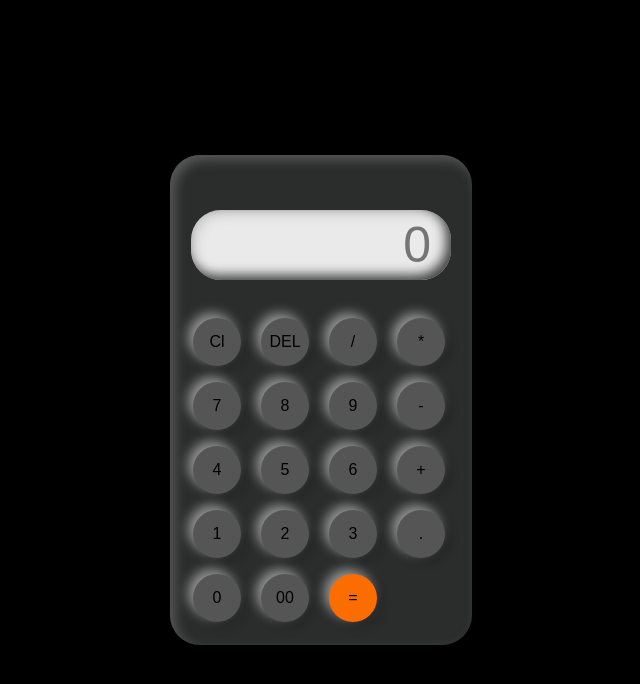
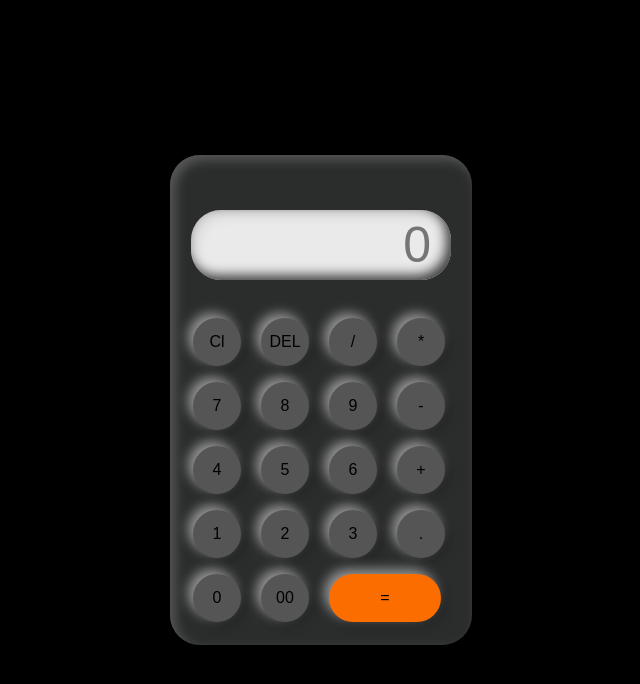
Before and after one commit to abhishek9520/CODSOFT-Task-3, a plain HTML site: page index.html in a window 1280 px wide. Shown: the whole page, without its empty margins (319-959 px from the left). Drawn offline with Linux system fonts and the light colour scheme.

Commit message:
Update style.css

```diff
--- a/style.css
+++ b/style.css
@@ -48,7 +48,7 @@ button{
     font-size: 16px;
 }
 .equal{
-    width: 48px;
+    width: 112px;
     border-radius: 40px;
     background-color: #fc6d00;
     box-shadow: -5px -5px 12px #fff, 5px 5px 12px rgba(0,0,0,.1.6);
```
